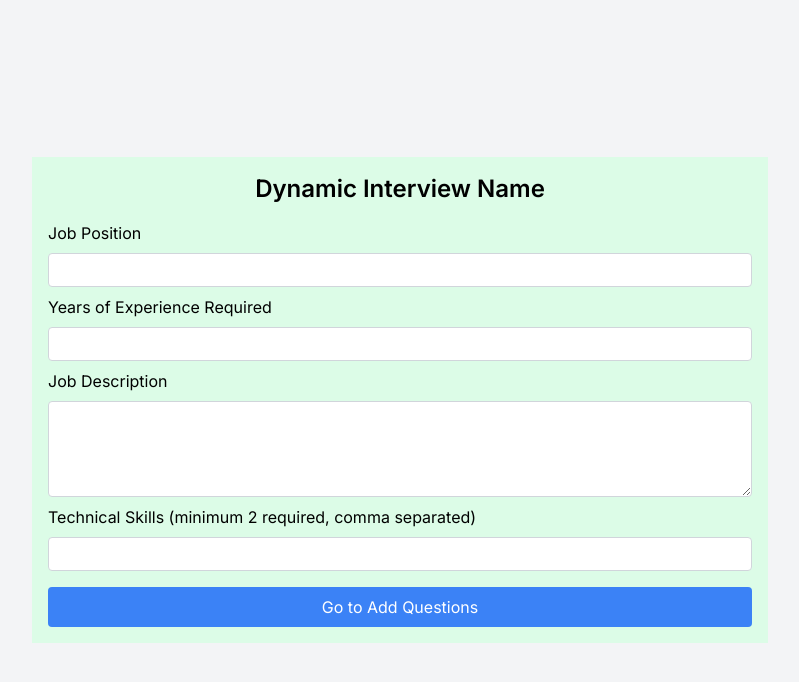
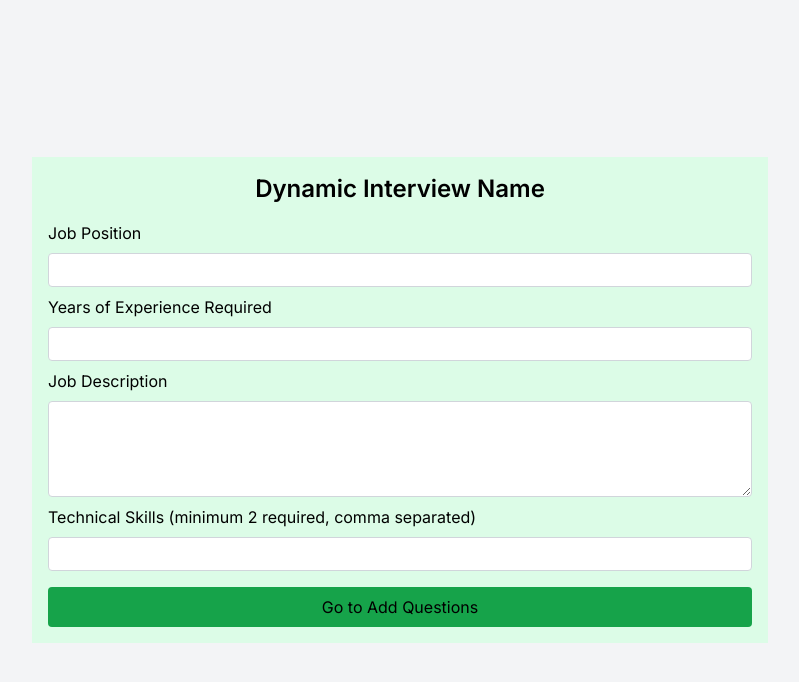
Before and after one commit to Shauryachaturvedimetashot/MetashotFrontendFinal, a Next.js app: page /InterviewForm in a window 1280 px wide. Shown: the top 682 px of the page, without its empty margins (240-1039 px from the left). Built offline with nearby package versions, Linux system fonts and the light colour scheme.

Commit message:
Update Form.tsx InterviewForm

```diff
--- a/src/app/InterviewForm/Form.tsx
+++ b/src/app/InterviewForm/Form.tsx
@@ -1,5 +1,4 @@
-"use client"
-// Form.tsx
+"use client";
 import React, { useState, ChangeEvent } from "react";
 import Link from "next/link";
 
@@ -95,7 +94,7 @@ const Form: React.FC<FormProps> = ({ interviewName, onJobPositionChange }) => {
         />
 
         <button
-          className="bg-blue-500 text-white px-3 py-2 rounded hover:bg-blue-600 w-full mt-2 cursor-pointer text-center"
+          className="bg-green-600 text-black text-bold px-3 py-2 rounded hover:bg-green-400 w-full mt-2 cursor-pointer text-center"
           onClick={handleSubmit}
         >
           Go to Add Questions
```
